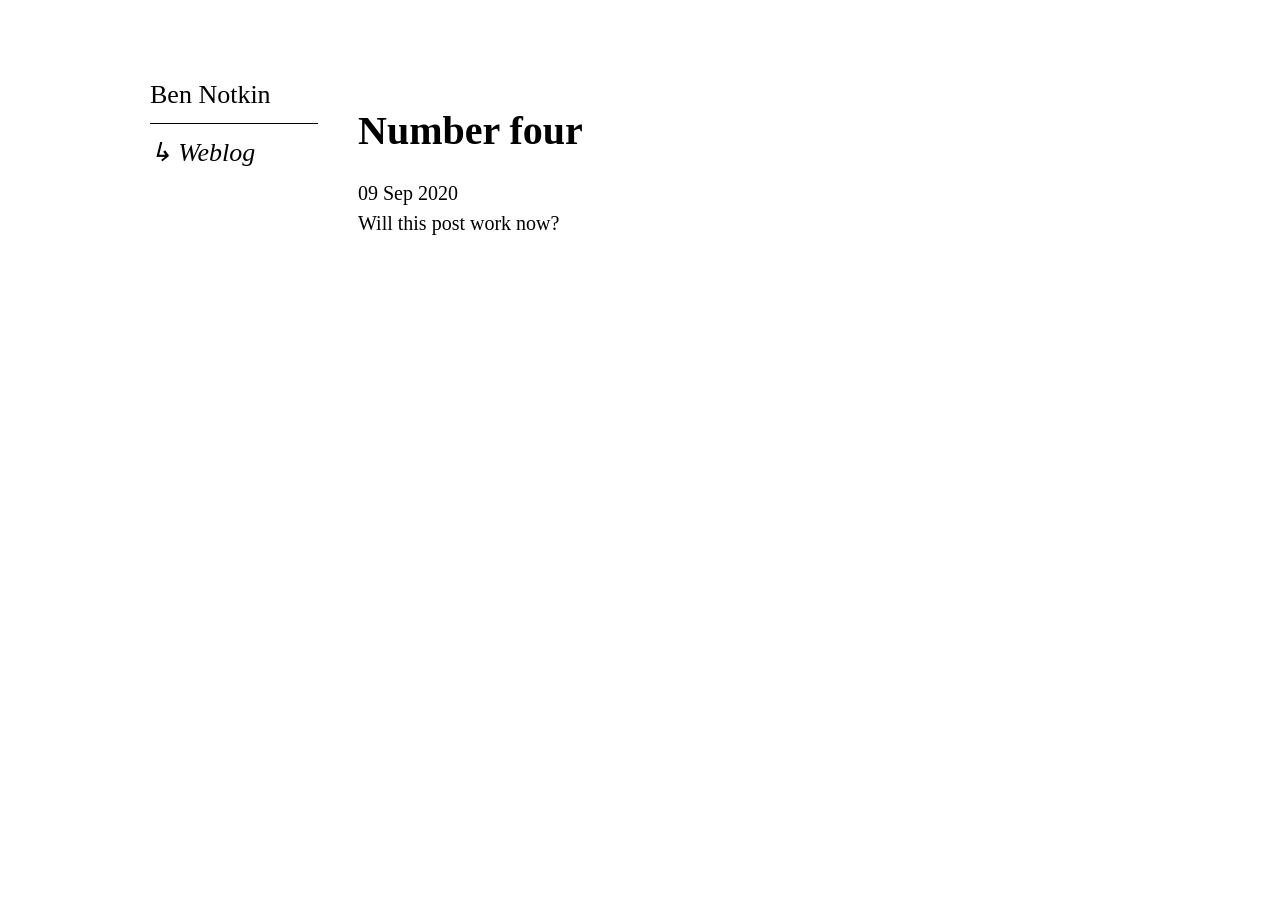
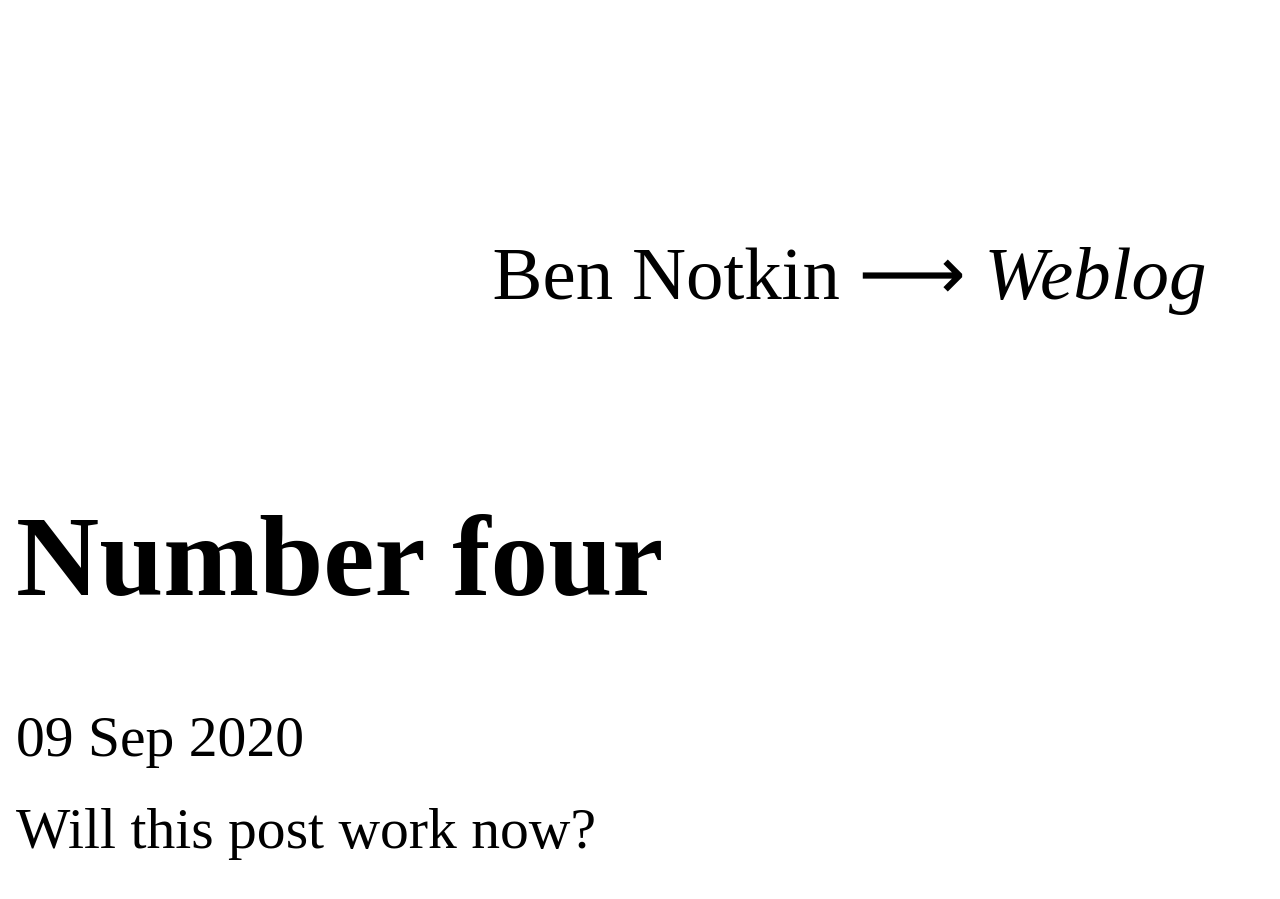
Before and after one commit to bennotkin/bennotkin.github.io, a Jekyll site: the page built from _posts/2020-09-09-number-four.md, in a window 1280 px wide. Built offline with Jekyll 4.4.1, drawn with Linux system fonts in a browser that asks for light colours.

Commit message:
Update default.css

```diff
--- a/css/default.css
+++ b/css/default.css
@@ -77,12 +77,11 @@
 
 div.long {
     border: 2px solid;
-    max-height: 80vh;
 }
 
 div.short {
     font-family: sans-serif;
-    font-size: .85em;
+    font-size: .9em;
 }
 
 img {width: 100%;}
@@ -125,8 +124,10 @@
 }
 
 @media only screen and (orientation: landscape) and (min-device-width: 1000px) {
+    html {
+        margin: 0 5ch;
     body {
-    font-size: 22px;
+        font-size: 22px;
     }
     div.long {
         border: 1px solid;
@@ -148,10 +149,8 @@
 }
 
 @media only screen and (orientation: landscape) and (min-width: 900px) {
-    html {margin: 20px 0px 0px 20px;}
-
     body {
-        grid-template-columns: repeat(5, 1fr);
+        grid-template-columns: repeat(4, 1fr) .5fr;
         max-width: 100ch;
         font-size: 20px;
     }
```
